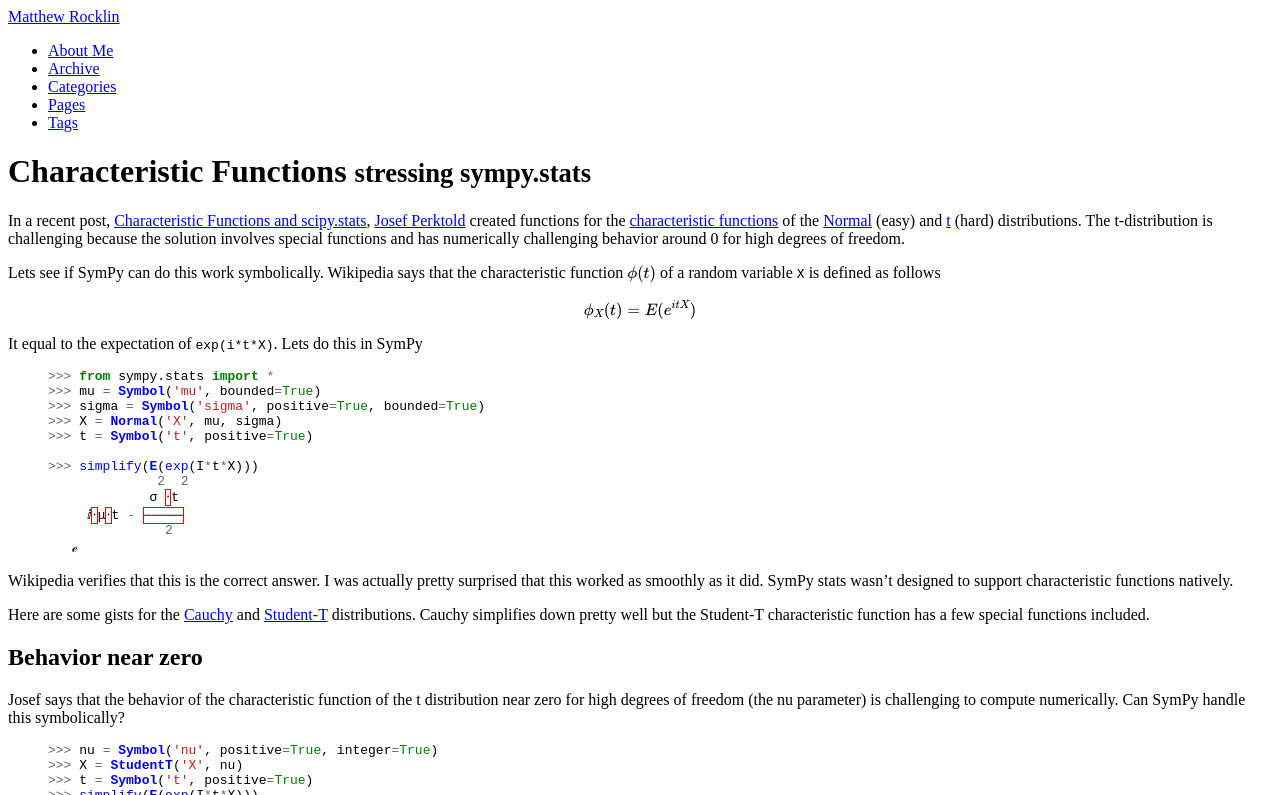
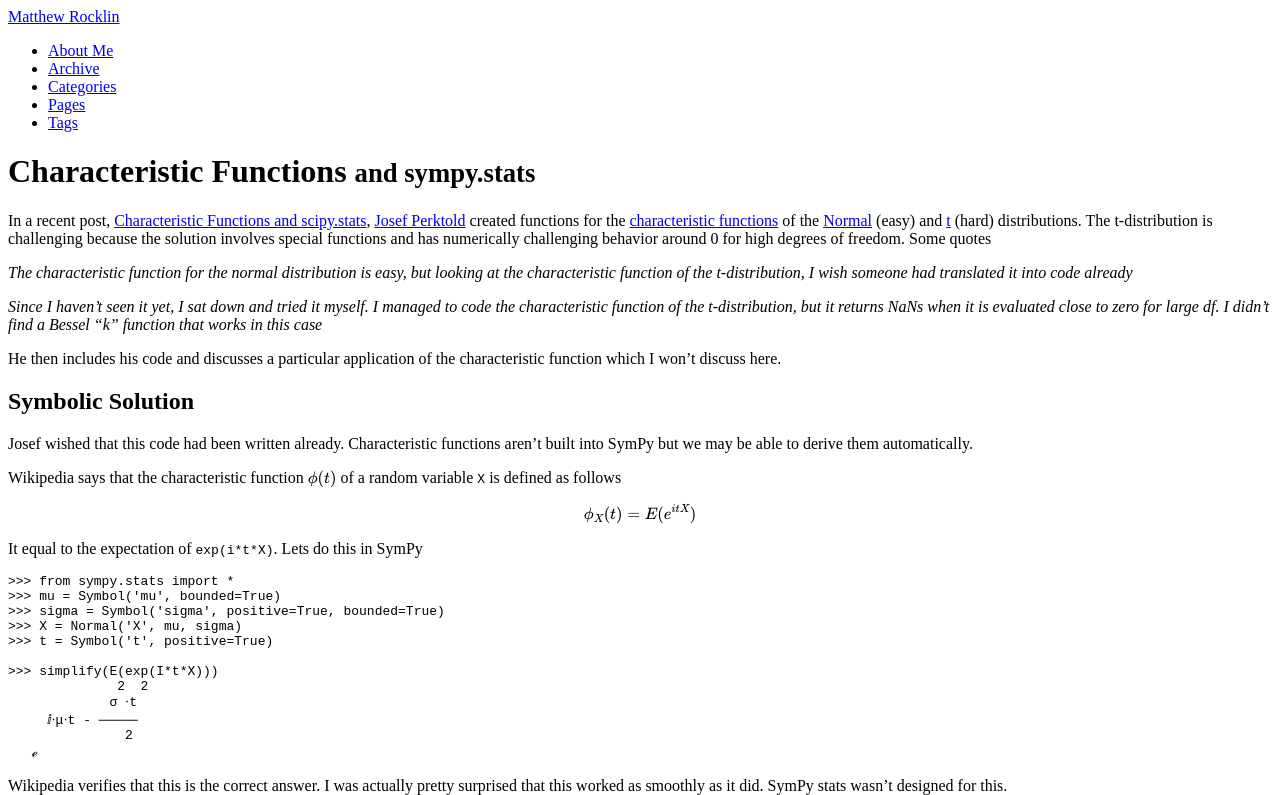
Before and after one commit to besyskymnbk/blog, a Jekyll site: the page built from _posts/work/2012-12-03-Characteristic-Functions.md, in a window 1280 px wide and 900 px high, cut to the strip 0-795 px from the top of the window. Built offline with Jekyll 4.4.1, drawn with Linux system fonts in a browser that asks for light colours; formulas are drawn with MathJax 3; comment, search, counter and statistics services are not loaded; some of the changed text lies outside the part shown.

Commit message:
edits pre-launch

```diff
--- a/_posts/work/2012-12-03-Characteristic-Functions.md
+++ b/_posts/work/2012-12-03-Characteristic-Functions.md
@@ -1,38 +1,47 @@
 ---
 layout: post
 title: Characteristic Functions
-tagline: stressing sympy.stats
+tagline: and sympy.stats
 category : work
 draft : true
 tags : [SymPy, Stats, scipy]
 ---
 {% include JB/setup %}
 
-In a recent post, [Characteristic Functions and scipy.stats](http://jpktd.blogspot.com/2012/12/characteristic-functions-and-scipystats.html), [Josef Perktold](https://github.com/josef-pkt) created functions for the [characteristic functions](http://en.wikipedia.org/wiki/Characteristic_function) of the [Normal](http://en.wikipedia.org/wiki/Normal_distribution) (easy) and [t](http://en.wikipedia.org/wiki/Student%27s_t-distribution) (hard) distributions.  The t-distribution is challenging because the solution involves special functions and has numerically challenging behavior around 0 for high degrees of freedom.
+In a recent post, [Characteristic Functions and scipy.stats](http://jpktd.blogspot.com/2012/12/characteristic-functions-and-scipystats.html), [Josef Perktold](https://github.com/josef-pkt) created functions for the [characteristic functions](http://en.wikipedia.org/wiki/Characteristic_function) of the [Normal](http://en.wikipedia.org/wiki/Normal_distribution) (easy) and [t](http://en.wikipedia.org/wiki/Student%27s_t-distribution) (hard) distributions.  The t-distribution is challenging because the solution involves special functions and has numerically challenging behavior around 0 for high degrees of freedom.  Some quotes
 
-Lets see if SymPy can do this work symbolically.  Wikipedia says that the characteristic function \\(\phi(t)\\) of a random variable `X` is defined as follows
+*The characteristic function for the normal distribution is easy, but looking at the characteristic function of the t-distribution, I wish someone had translated it into code already*
+
+*Since I haven't seen it yet, I sat down and tried it myself. I managed to code the characteristic function of the t-distribution, but it returns NaNs when it is evaluated close to zero for large df.  I didn't find a Bessel "k" function that works in this case*
+
+He then includes his code and discusses a particular application of the characteristic function which I won't discuss here.
+
+
+Symbolic Solution
+-----------------
+
+Josef wished that this code had been written already.  Characteristic functions aren't built into SymPy but we may be able to derive them automatically.
+
+Wikipedia says that the characteristic function \\(\phi(t)\\) of a random variable `X` is defined as follows
 
 $$ \phi_X(t) = E(e^{itX}) $$
 
 It equal to the expectation of `exp(i*t*X)`.  Lets do this in SymPy
 
-{% highlight python %}
->>> from sympy.stats import *
->>> mu = Symbol('mu', bounded=True)
->>> sigma = Symbol('sigma', positive=True, bounded=True)
->>> X = Normal('X', mu, sigma)
->>> t = Symbol('t', positive=True)
+    >>> from sympy.stats import *
+    >>> mu = Symbol('mu', bounded=True)
+    >>> sigma = Symbol('sigma', positive=True, bounded=True)
+    >>> X = Normal('X', mu, sigma)
+    >>> t = Symbol('t', positive=True)
 
->>> simplify(E(exp(I*t*X)))
-              2  2
-             σ ⋅t
-     ⅈ⋅μ⋅t - ─────
-               2
-   ℯ
-{% endhighlight %}
+    >>> simplify(E(exp(I*t*X)))
+                  2  2
+                 σ ⋅t
+         ⅈ⋅μ⋅t - ─────
+                   2
+       ℯ
 
-
-Wikipedia verifies that this is the correct answer.  I was actually pretty surprised that this worked as smoothly as it did.  SymPy stats wasn't designed to support characteristic functions natively.
+Wikipedia verifies that this is the correct answer.  I was actually pretty surprised that this worked as smoothly as it did.  SymPy stats wasn't designed for this.
 
 Here are some gists for the [Cauchy](https://gist.github.com/4186685) and [Student-T](https://gist.github.com/4186709) distributions.  Cauchy simplifies down pretty well but the Student-T characteristic function has a few special functions included.
 
@@ -94,6 +103,6 @@ The `sympy.stats` module was not designed with characteristic functions in mind.
     X = Normal('X', mu, sigma)
     E(exp(I*t*X))
 
-and received the correct answer.  I am always happy when projects work on problems for which they were not originally designed.
+and received the correct answer.  I am always happy when projects work on problems for which they were not originally designed.  The fact that this works is largely due to SymPy's excellent handling of integrals of special functions, due largely to [Tom Bachmann](https://github.com/ness01).
 
 If you do complex work on statistical functions I recommend you take a look at `sympy.stats`.  It's able to perform some interesting high level transformations.  Thanks to recent work by [Raoul Bourquin](https://github.com/raoulb) many of the common distributions found in `scipy.stats` are now available (with even more in a [pull request](https://github.com/sympy/sympy/pull/1413)).
```
